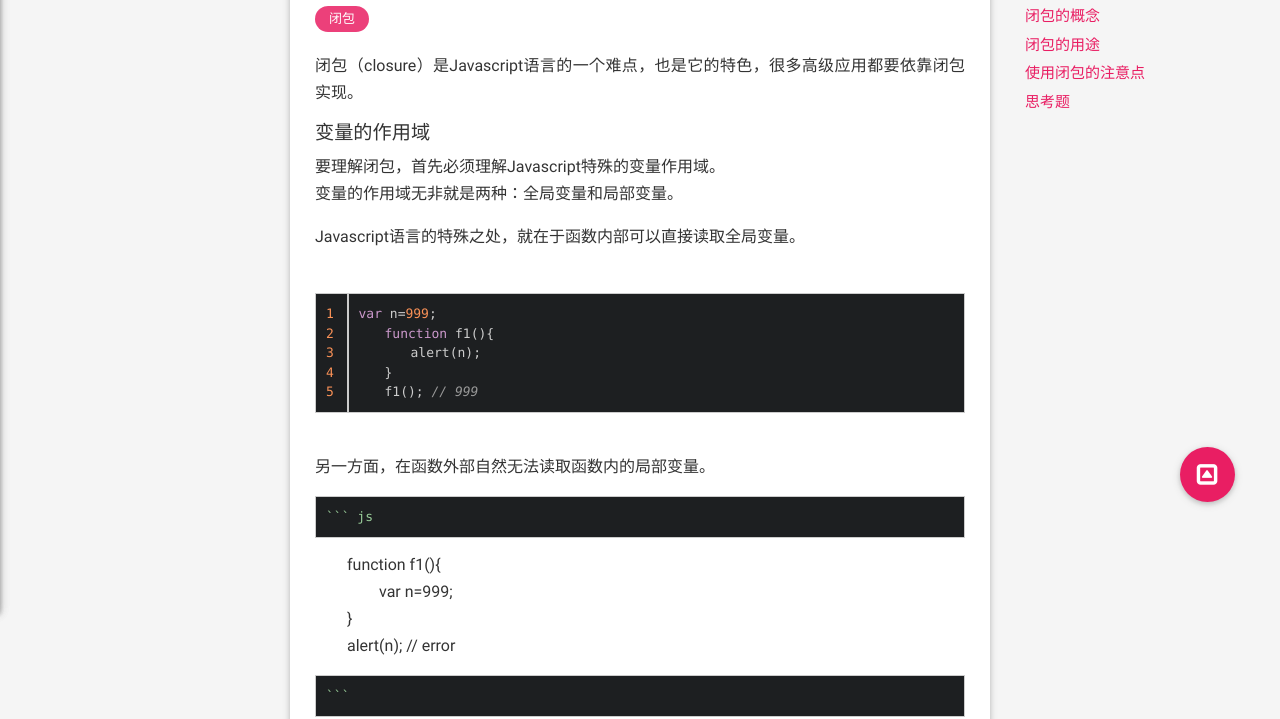
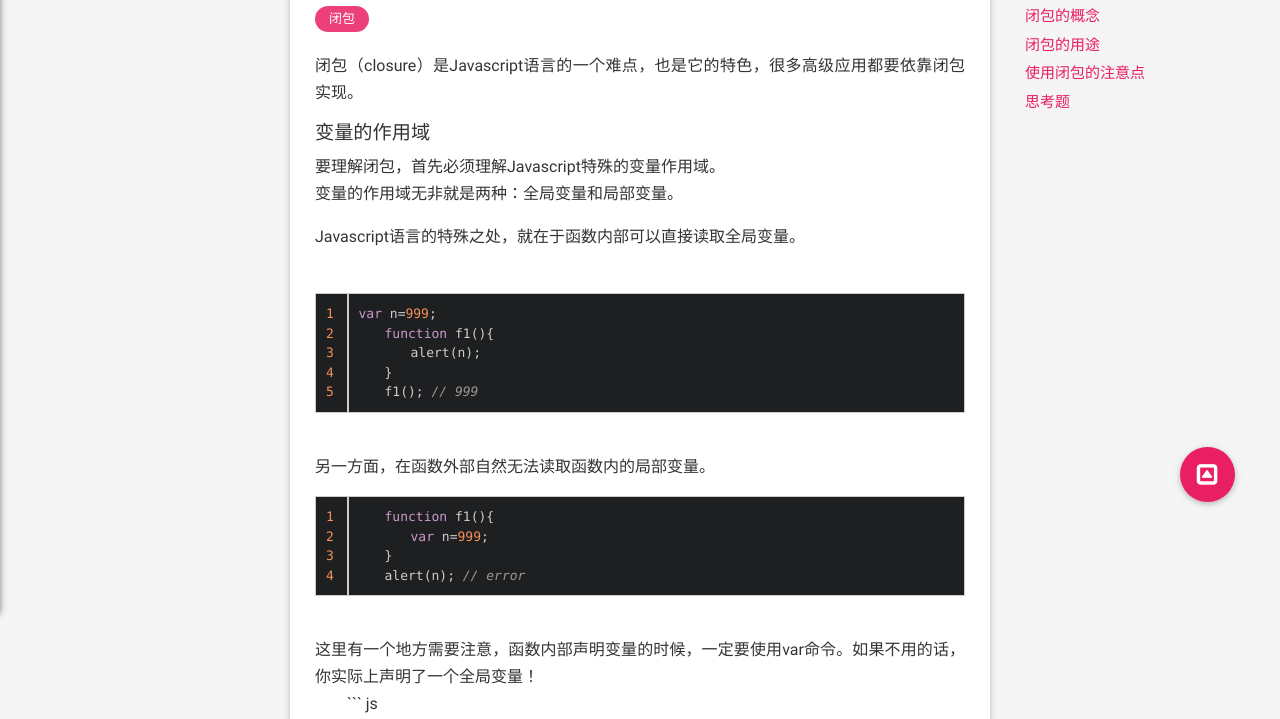
Before and after one commit to Qjunhui/Qjunhui.github.io, a plain HTML site: page 2017/03/11/闭包/index.html in a window 1280 px wide. Shown: the part 248-967 px from the top of the page. Drawn offline with nearby package versions, Linux system fonts and the light colour scheme; some packages are replaced by stand-ins of ours; no server answers; a script that the page names is missing.

Commit message:
Site updated: 2017-04-06 16:44:47

````diff
--- a/2017/03/11/闭包/index.html
+++ b/2017/03/11/闭包/index.html
@@ -230,11 +230,8 @@ Javascript语言的特殊之处，就在于函数内部可以直接读取全局
                 <p>闭包（closure）是Javascript语言的一个难点，也是它的特色，很多高级应用都要依靠闭包实现。</p>
 <h3 id="变量的作用域"><a href="#变量的作用域" class="headerlink" title="变量的作用域"></a>变量的作用域</h3><p>要理解闭包，首先必须理解Javascript特殊的变量作用域。<br>变量的作用域无非就是两种：全局变量和局部变量。</p>
 <p>Javascript语言的特殊之处，就在于函数内部可以直接读取全局变量。<br>　　<figure class="highlight js"><table><tr><td class="gutter"><pre><div class="line">1</div><div class="line">2</div><div class="line">3</div><div class="line">4</div><div class="line">5</div></pre></td><td class="code"><pre><div class="line"><span class="keyword">var</span> n=<span class="number">999</span>;</div><div class="line">　　<span class="function"><span class="keyword">function</span> <span class="title">f1</span>(<span class="params"></span>)</span>&#123;</div><div class="line">　　　　alert(n);</div><div class="line">　　&#125;</div><div class="line">　　f1(); <span class="comment">// 999</span></div></pre></td></tr></table></figure></p>
-<p>另一方面，在函数外部自然无法读取函数内的局部变量。</p>
-<pre><code>``` js
-</code></pre><p>　　function f1(){<br>　　　　var n=999;<br>　　}<br>　　alert(n); // error</p>
-<pre><code>```
-</code></pre><p>这里有一个地方需要注意，函数内部声明变量的时候，一定要使用var命令。如果不用的话，你实际上声明了一个全局变量！<br>　　``` js<br>    function f1(){<br>　　　　n=999;<br>　　}<br>　　f1();<br>　　alert(n); // 999</p>
+<p>另一方面，在函数外部自然无法读取函数内的局部变量。<br>    <figure class="highlight js"><table><tr><td class="gutter"><pre><div class="line">1</div><div class="line">2</div><div class="line">3</div><div class="line">4</div></pre></td><td class="code"><pre><div class="line">　　<span class="function"><span class="keyword">function</span> <span class="title">f1</span>(<span class="params"></span>)</span>&#123;</div><div class="line">　　　　<span class="keyword">var</span> n=<span class="number">999</span>;</div><div class="line">　　&#125;</div><div class="line">　　alert(n); <span class="comment">// error</span></div></pre></td></tr></table></figure></p>
+<p>这里有一个地方需要注意，函数内部声明变量的时候，一定要使用var命令。如果不用的话，你实际上声明了一个全局变量！<br>　　``` js<br>    function f1(){<br>　　　　n=999;<br>　　}<br>　　f1();<br>　　alert(n); // 999</p>
 <pre><code>```
 </code></pre><h3 id="如何从外部读取局部变量"><a href="#如何从外部读取局部变量" class="headerlink" title="如何从外部读取局部变量"></a>如何从外部读取局部变量</h3><p>出于种种原因，我们有时候需要得到函数内的局部变量。但是，前面已经说过了，正常情况下，这是办不到的，只有通过变通方法才能实现。<br>那就是在函数的内部，再定义一个函数。</p>
 <pre><code>``` js
````
